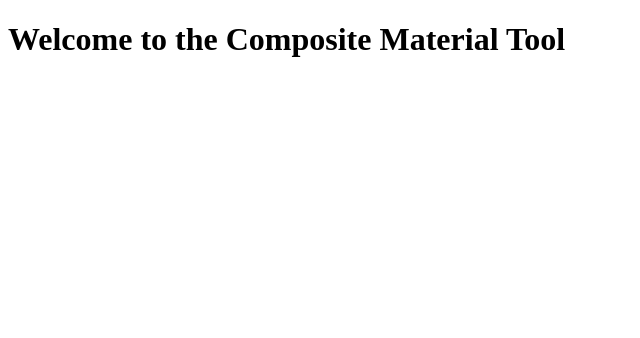
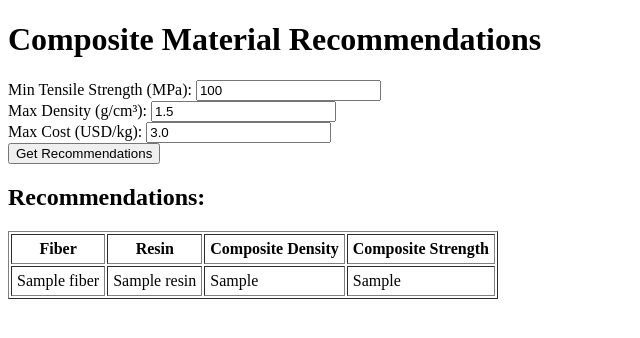
Before and after one commit to 2lsherif/composite-design-tool, a Flask app: template templates/index.html in a window 1280 px wide. Shown: the top 338 px of the page, without its empty margins (0-640 px from the left). Run offline with Flask 3, Linux system fonts and the light colour scheme; the template is opened without the code that fills it: most values are stand-ins (such as "Sample title", 1, 10 or a date in 2020); some libraries are stand-ins or nearby versions.

Commit message:
Integrate recommendation engine with Flask app

```diff
--- a/app.py
+++ b/app.py
@@ -1,6 +1,7 @@
-from flask import Flask, jsonify
+from flask import Flask, jsonify, render_template, request
 import psycopg2
 from config import Config
+from scripts.recommend import recommend_materials  # Import your recommendation function
 
 app = Flask(__name__)
 
@@ -17,7 +18,24 @@ def get_db_connection():
 
 @app.route('/')
 def index():
-    return 'Composite Design Tool: PostgreSQL is connected ✅'
+    return render_template('index.html', recommendations=None)  # Show form without results initially
+
+
+@app.route('/recommend', methods=['POST'])
+def recommend():
+    # Get user inputs from form
+    min_strength = float(request.form.get('min_tensile_strength', 100))
+    max_density = float(request.form.get('max_density', 1.5))
+    max_cost = float(request.form.get('max_cost', 3.0))
+
+    # Call recommendation engine
+    recommendations = recommend_materials(
+        min_tensile_strength=min_strength,
+        max_density=max_density,
+        max_cost=max_cost
+    )
+
+    return render_template('index.html', recommendations=recommendations)
 
 
 @app.route('/fibers')
--- a/templates/index.html
+++ b/templates/index.html
@@ -4,6 +4,42 @@
     <title>Composite Design Tool</title>
 </head>
 <body>
-    <h1>Welcome to the Composite Material Tool</h1>
+    <h1>Composite Material Recommendations</h1>
+    <form method="post" action="/recommend">
+        <label>Min Tensile Strength (MPa):</label>
+        <input type="number" name="min_tensile_strength" step="0.01" value="100" required><br>
+
+        <label>Max Density (g/cm³):</label>
+        <input type="number" name="max_density" step="0.01" value="1.5" required><br>
+
+        <label>Max Cost (USD/kg):</label>
+        <input type="number" name="max_cost" step="0.01" value="3.0" required><br>
+
+        <input type="submit" value="Get Recommendations">
+    </form>
+
+    {% if recommendations %}
+    <h2>Recommendations:</h2>
+    <table border="1" cellpadding="5">
+        <thead>
+            <tr>
+                <th>Fiber</th>
+                <th>Resin</th>
+                <th>Composite Density</th>
+                <th>Composite Strength</th>
+            </tr>
+        </thead>
+        <tbody>
+            {% for rec in recommendations %}
+            <tr>
+                <td>{{ rec.fiber }}</td>
+                <td>{{ rec.resin }}</td>
+                <td>{{ rec.combo_density }}</td>
+                <td>{{ rec.combo_strength }}</td>
+            </tr>
+            {% endfor %}
+        </tbody>
+    </table>
+    {% endif %}
 </body>
 </html>
```
